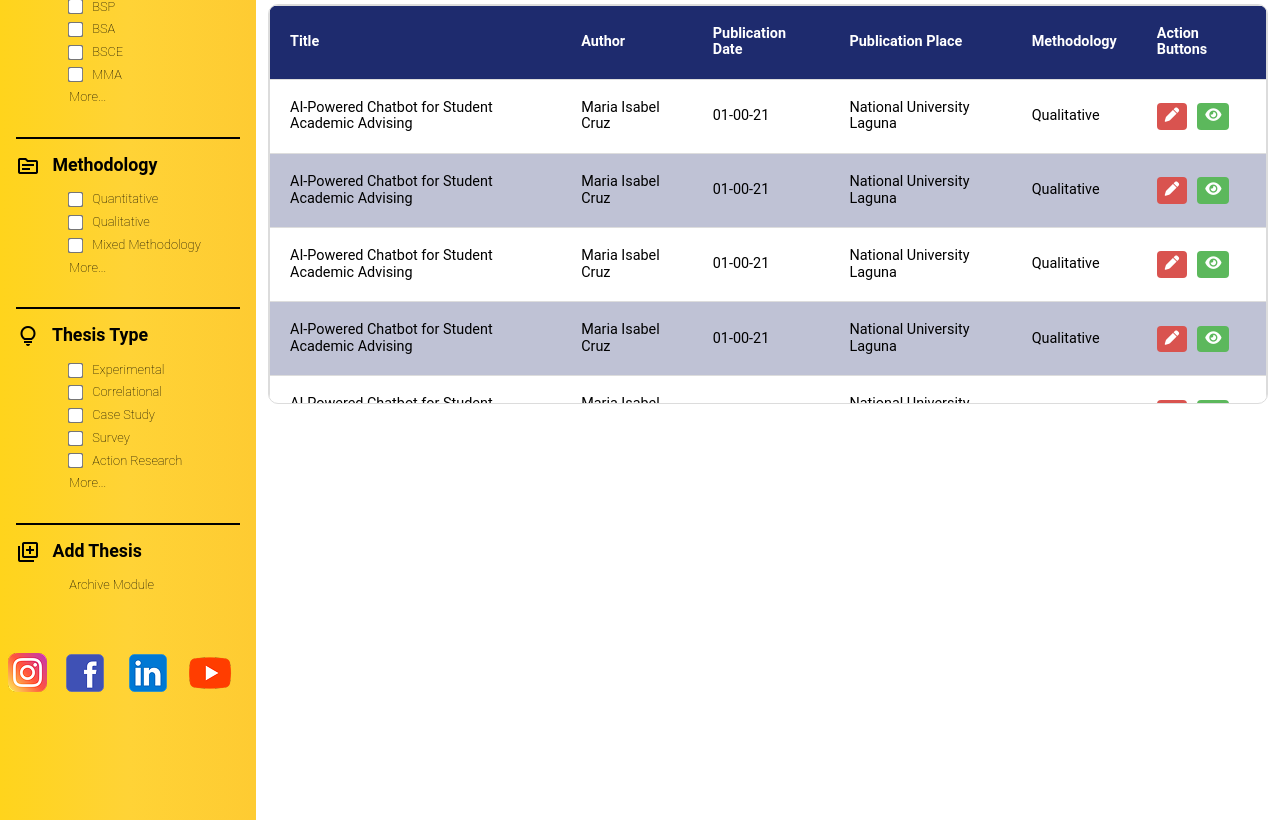
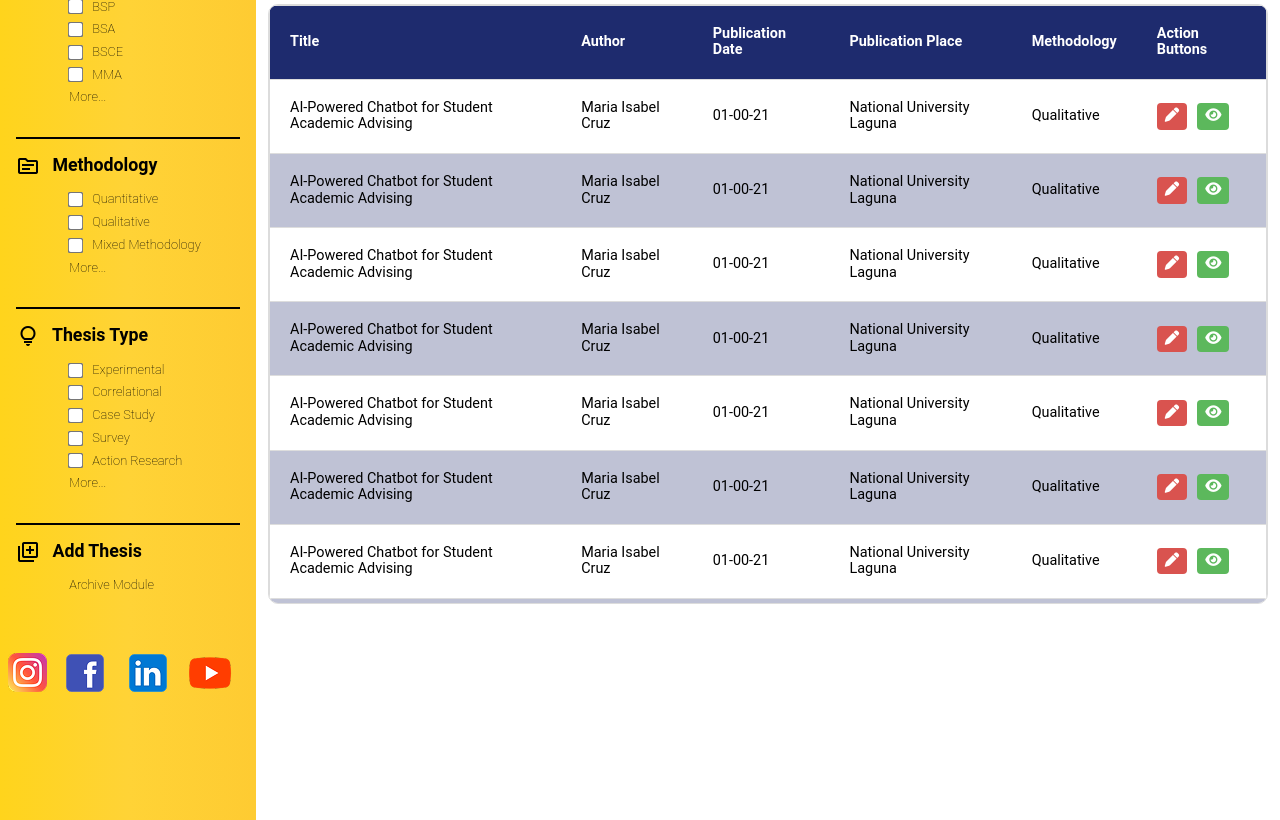
Before and after one commit to WebProgGroup2/Thesis_Repository, a PHP site: page /viewThesis.html in a window 1280 px wide. Shown: the part 186-1006 px from the top of the page. Run offline with PHP 8.4, Linux system fonts and the light colour scheme.

Commit message:
View thesis section, table fixed

```diff
--- a/css/view__Thesis.css
+++ b/css/view__Thesis.css
@@ -65,7 +65,7 @@
 
 /* Wrap the table in a scrollable container */
 .thesis-list__table-wrapper {
-    max-height: 400px;
+    max-height: 600px;
     /* adjust as needed */
     overflow-y: auto;
     /* vertical scroll */
```
